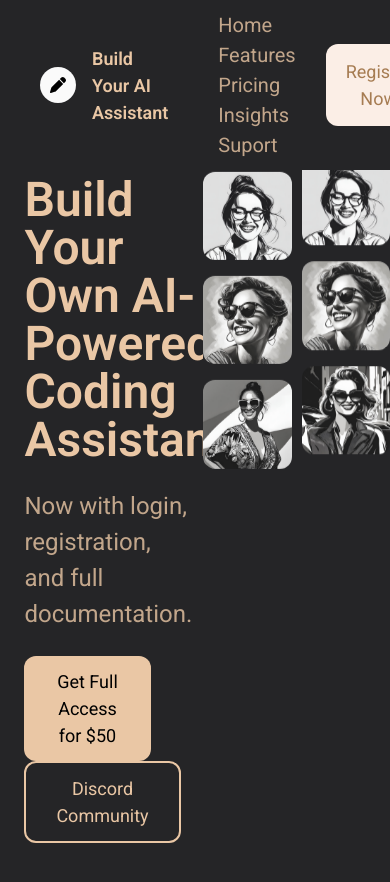
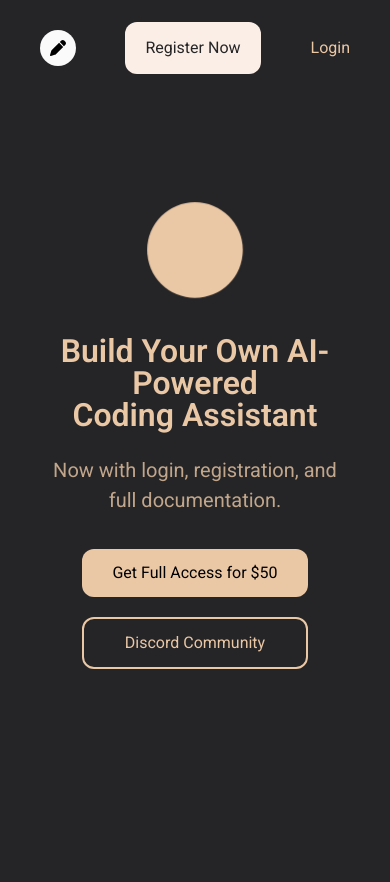
Before and after one commit to josevitor555/landingPage, a React (Vite) app in the folder landingPage/: page / in a window 390 px wide. Shown: the top 882 px of the page. Built offline with nearby package versions, Linux system fonts and the light colour scheme.

Commit message:
17/05/2025

```diff
--- a/landingPage/src/App.css
+++ b/landingPage/src/App.css
@@ -17,6 +17,14 @@
   display: grid;
   grid-template-columns: repeat(3, 1fr);
   z-index: 1000;
+  transition: background .4s;
+}
+
+/* Header transparent */
+.header.header__transparent {
+  background: rgba( 255, 255, 255, 0 );
+  backdrop-filter: blur( 3px );
+  -webkit-backdrop-filter: blur( 3px );
 }
 
 .header .logo {
@@ -47,14 +55,14 @@
 
 .header nav ul li {
   display: inline-block;
-  margin: 0 30px;
+  margin: 0 14px;
 }
 
 .header nav ul li a {
   position: relative;
   font-size: 20px;
   opacity: .8;
-    color: #eac7a5;
+  color: #eac7a5;
   transition: .8s ease;
 }
 
@@ -86,7 +94,7 @@
 .header .buttons__header button {
   padding: 14px 20px;
   background: #fbeee6;
-  color: #a67c52;
+  color: #252527;
   font-size: 18px;
   border-radius: 12px;
   cursor: pointer;
@@ -153,12 +161,25 @@
   border-radius: 50%;
   background: #eac7a5;
   margin: 40px 0px;
+  animation: breathe 2.5s ease-in-out infinite;
+}
+
+@keyframes breathe {
+  0% {
+    transform: scale(1);
+  }
+  50% {
+    transform: scale(1.1);
+  }
+  100% {
+    transform: scale(1);
+  }
 }
 
 .banner .image__placeholder {
   height: 100vh;
   background: #252527;
-  /* padding: 0px 250px; */
+  padding: 0px 60px;
   overflow: hidden;
 }
 
@@ -203,6 +224,79 @@
   100% { transform: translateY(0); }
 }
 
+/* Media Queries - Mobile Version */
+@media (max-width: 1080px) {
+
+  /* For Header */
+  .header {
+    display: flex;
+    align-items: center;
+    justify-content: space-between;
+  }
+
+  .header .logo .text__logo {
+    display: none;
+  }
+
+  .header nav {
+    display: none;
+  }
+
+  .header .buttons__header button {
+    font-size: 16px;
+    border-radius: 12px;
+    cursor: pointer;
+  }
+
+  /* For Banner */
+  .banner {
+    display: grid;
+    grid-template-columns: repeat(1, 1fr);
+  }
+
+  .banner .headline {
+    display: flex;
+    flex-direction: column;
+    align-items: center;
+    justify-content: center;
+    text-align: center;
+  }
+
+  .banner .headline h1 {
+    font-size: 2rem;
+    color: #eac7a5;
+    font-weight: 600;
+    line-height: 1;
+  }
+
+  .banner .headline p {
+    font-size: 20px;
+    margin: 24px 0px;
+    color: #eac7a5;
+    opacity: .8;
+  }
+
+  .banner .headline .buttons__headline {
+    display: flex;
+    align-items: center;
+    justify-content: center;
+    flex-direction: column;
+    padding: 0px 10px;
+  }
+
+  .banner .headline .buttons__headline button {
+    margin: 10px 0px;
+    font-size: 16px;
+    width: 100%;
+  }
+
+  /* Images with display none */
+  .banner .image__placeholder {
+    display: none;
+  }
+
+}
+
 body {
   height: 200vh;
   background: #252527;
--- a/landingPage/src/components/Header.jsx
+++ b/landingPage/src/components/Header.jsx
@@ -1,8 +1,26 @@
 // Import font awesom
 import { faPen } from '@fortawesome/free-solid-svg-icons';
 import { FontAwesomeIcon } from '@fortawesome/react-fontawesome'
+import { useEffect } from 'react';
 
 const Header = () => {
+
+  // Hook for background transparent
+  useEffect(() => {
+    const handleScroll = () => {
+      const header = document.querySelector(".header");
+      if (window.scrollY > 30) {
+        header.classList.add("header__transparent");
+      } else {
+        header.classList.remove("header__transparent");
+      }
+    };
+
+    window.addEventListener("scroll", handleScroll);
+
+    return () => window.removeEventListener("scroll", handleScroll);
+  }, []);
+
   return (
     <div className="header">
 
@@ -16,10 +34,11 @@ const Header = () => {
       <nav>
         <ul>
             <li> <a href="#"> Home </a> </li>
-            <li> <a href="#"> Features </a> </li>
+            <li> <a href="#"> About </a> </li>
+            <li> <a href="#"> Gemini Models </a> </li>
+            <li> <a href="#"> FAQ </a> </li>
+            <li> <a href="#"> Suport </a> </li>
             <li> <a href="#"> Pricing </a> </li>
-            <li> <a href="#"> Insights </a> </li>
-            <li> <a href="#"> Suport </a> </li>
         </ul>
       </nav>
 
```
